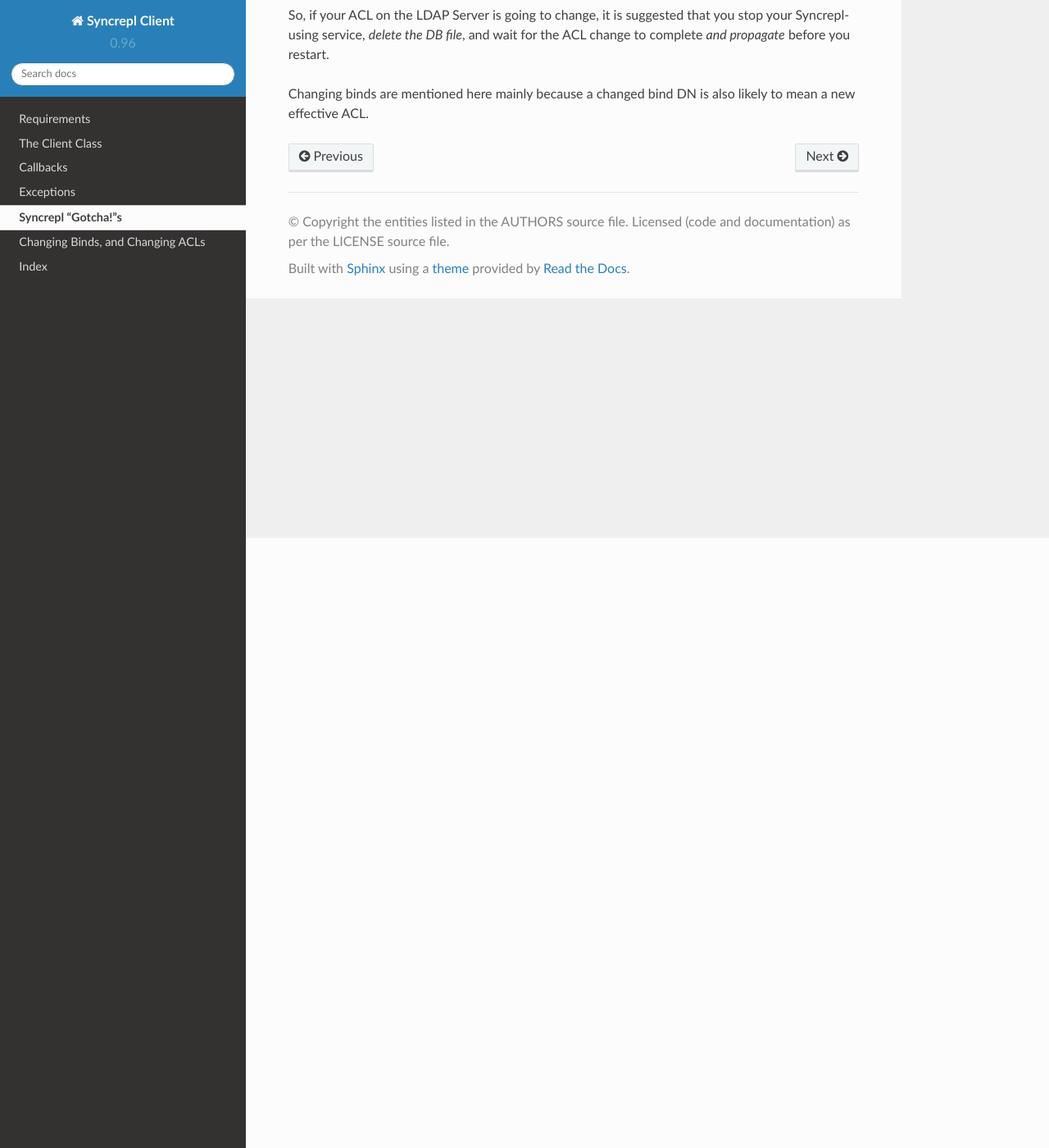
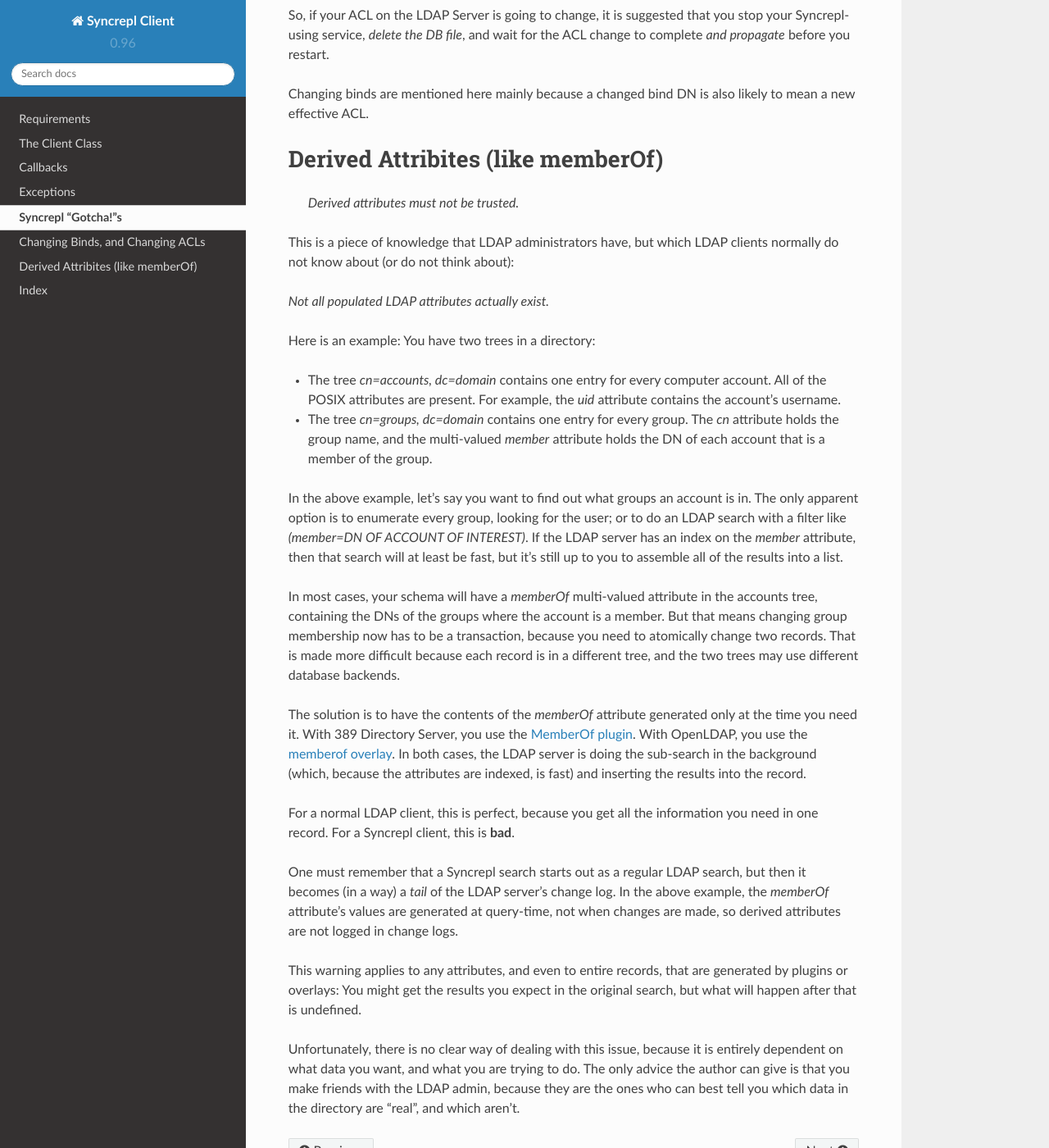
Before and after one commit to akkornel/syncrepl, a Sphinx documentation site: the page built from docs/gotchas.rst, in a window 1280 px wide and 1400 px high, scrolled down 744 px. Shown: the whole window at 82% size. Built offline with Sphinx 7.4.7 and the Read the Docs theme 2.0.0, drawn with Linux system fonts in a browser that asks for light colours.

Commit message:
Added gotcha on derived attributes
Related to #27

```diff
--- a/docs/gotchas.rst
+++ b/docs/gotchas.rst
@@ -56,3 +56,65 @@ change to complete *and propagate* before you restart.
 
 Changing binds are mentioned here mainly because a changed bind DN is also
 likely to mean a new effective ACL.
+
+Derived Attribites (like memberOf)
+==================================
+
+..
+
+    *Derived attributes must not be trusted.*
+
+This is a piece of knowledge that LDAP administrators have, but which LDAP
+clients normally do not know about (or do not think about):
+
+*Not all populated LDAP attributes actually exist.*
+
+Here is an example:  You have two trees in a directory:
+
+* The tree `cn=accounts, dc=domain` contains one entry for every computer
+  account.  All of the POSIX attributes are present.  For example, the `uid`
+  attribute contains the account's username.
+
+* The tree `cn=groups, dc=domain` contains one entry for every group.  The `cn`
+  attribute holds the group name, and the multi-valued `member` attribute holds
+  the DN of each account that is a member of the group.
+
+In the above example, let's say you want to find out what groups an account is
+in.  The only apparent option is to enumerate every group, looking for the
+user; or to do an LDAP search with a filter like `(member=DN OF ACCOUNT OF
+INTEREST)`.  If the LDAP server has an index on the `member` attribute, then
+that search will at least be fast, but it's still up to you to assemble all of
+the results into a list.
+
+In most cases, your schema will have a `memberOf` multi-valued attribute in the
+accounts tree, containing the DNs of the groups where the account is a member.
+But that means changing group membership now has to be a transaction, because
+you need to atomically change two records.  That is made more difficult because
+each record is in a different tree, and the two trees may use different
+database backends.
+
+The solution is to have the contents of the `memberOf` attribute generated only
+at the time you need it.  With 389 Directory Server, you use the `MemberOf plugin`_.  With OpenLDAP, you use the `memberof overlay`_.  In both cases, the LDAP server is doing the sub-search in the background (which, because the attributes are indexed, is fast) and inserting the results into the record.
+
+
+.. _MemberOf plugin: http://directory.fedoraproject.org/docs/389ds/design/memberof-plugin.html
+.. _memberof overlay: https://www.openldap.org/doc/admin24/overlays.html#Reverse%20Group%20Membership%20Maintenance
+
+For a normal LDAP client, this is perfect, because you get all the information
+you need in one record.  For a Syncrepl client, this is **bad**.
+
+One must remember that a Syncrepl search starts out as a regular LDAP search,
+but then it becomes (in a way) a `tail` of the LDAP server's change log.  In
+the above example, the `memberOf` attribute's values are generated at
+query-time, not when changes are made, so derived attributes are not logged in
+change logs.
+
+This warning applies to any attributes, and even to entire records, that are
+generated by plugins or overlays: You might get the results you expect in the
+original search, but what will happen after that is undefined.
+
+Unfortunately, there is no clear way of dealing with this issue, because it is
+entirely dependent on what data you want, and what you are trying to do.  The
+only advice the author can give is that you make friends with the LDAP admin,
+because they are the ones who can best tell you which data in the directory are
+"real", and which aren't.
```
